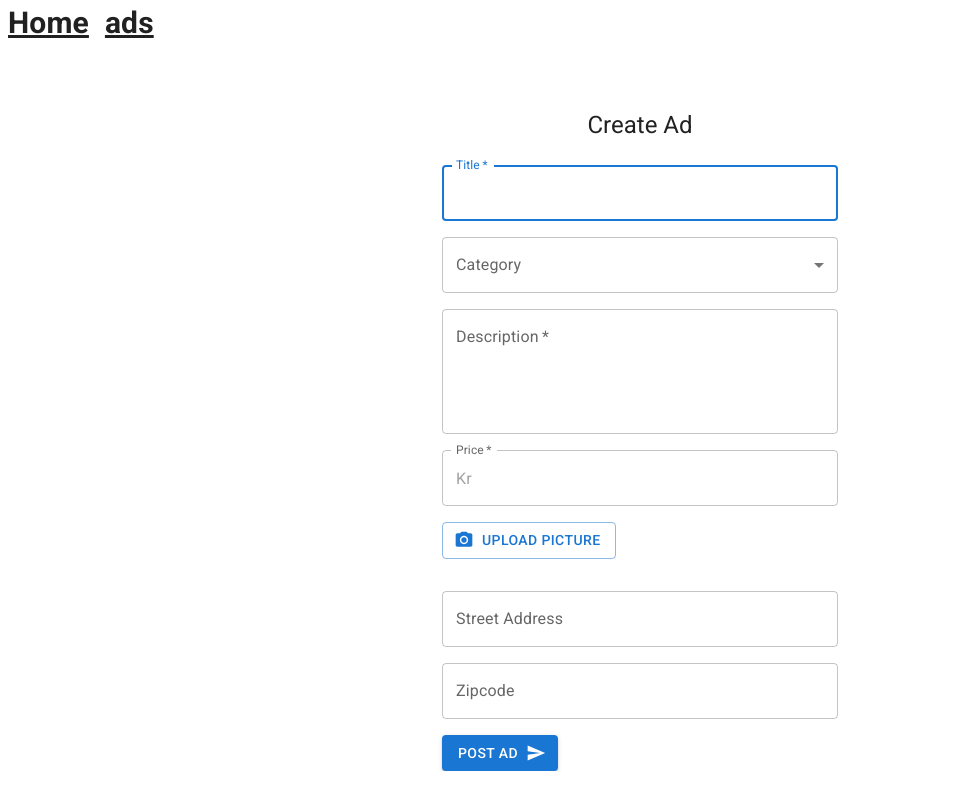
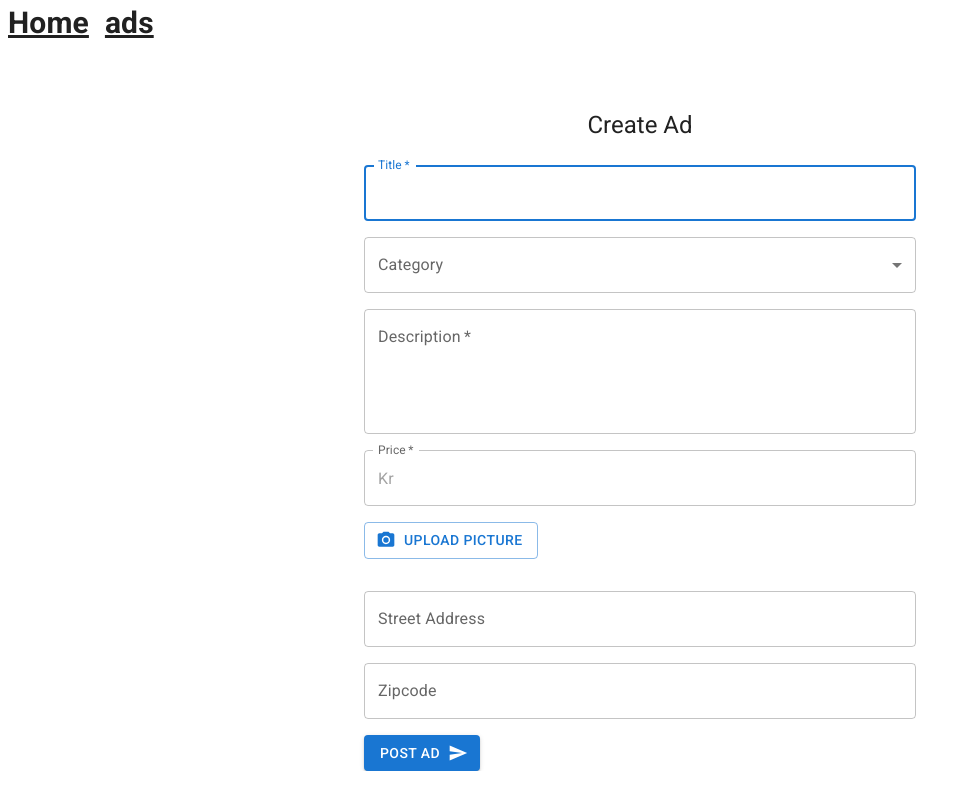
Before and after one commit to stromseng/Lendables-pu-project, a Next.js app: page /createad in a window 1280 px wide. Shown: the whole page, without its empty margins (0-971 px from the left). Built offline with nearby package versions, Linux system fonts and the light colour scheme; what pocketbase would draw is missing.

Commit message:
feat: :lipstick: Change size of form from xs to sm

```diff
--- a/src/app/createad/page.jsx
+++ b/src/app/createad/page.jsx
@@ -142,7 +142,7 @@ export default function Page() {
     //Modifies theme on all child components
     <ThemeProvider theme={theme}>
       {/* Centres content horizontally*/}
-      <Container component="main" maxWidth="xs">
+      <Container component="main" maxWidth="sm">
         <CssBaseline />
         <Box
           sx={{
```
